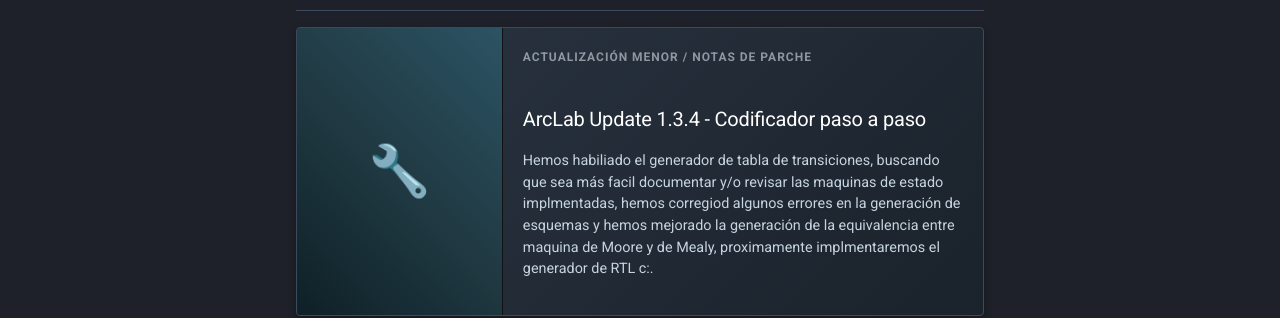
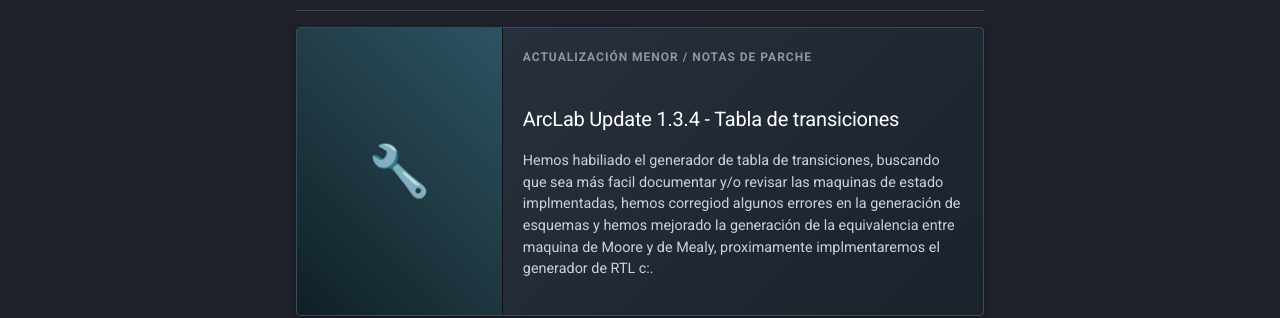
Before and after one commit to TheNicolen/ArcLab, an MkDocs documentation site: the page built from docs/changelog.md, in a window 1280 px wide and 900 px high. Shown: the part 246-564 px from the top of the window. Built offline with MkDocs 1.6.1 and Material for MkDocs 9.7.7, drawn with Linux system fonts in a browser that asks for light colours.

Commit message:
tabal de transiciones

```diff
--- a/docs/changelog.md
+++ b/docs/changelog.md
@@ -85,7 +85,7 @@
   </div>
   <div class="steam-content">
     <div class="steam-tag">ACTUALIZACIÓN Menor / NOTAS DE PARCHE</div>
-    <h3 class="steam-title">ArcLab Update 1.3.4 - Codificador paso a paso</h3>
+    <h3 class="steam-title">ArcLab Update 1.3.4 - Tabla de transiciones</h3>
     <div class="steam-desc">
       Hemos habiliado el generador de tabla de transiciones, buscando que sea más facil documentar y/o revisar las maquinas de estado implmentadas, hemos corregiod algunos errores en la generación de esquemas y hemos mejorado la generación de la equivalencia entre maquina de Moore y de Mealy, proximamente implmentaremos el generador de RTL c:.
     </div>
```
Also changed, not shown: docs/descargas.md (+1 -1 lines).
